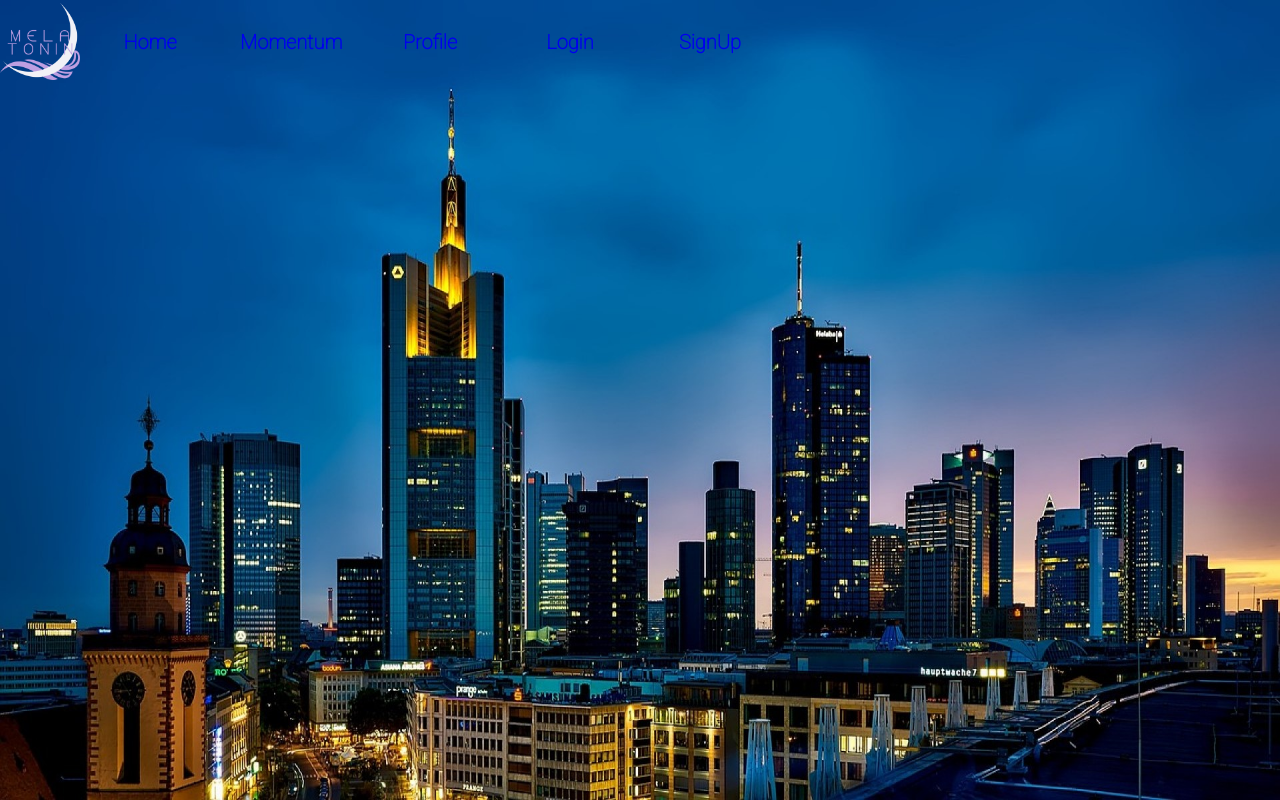
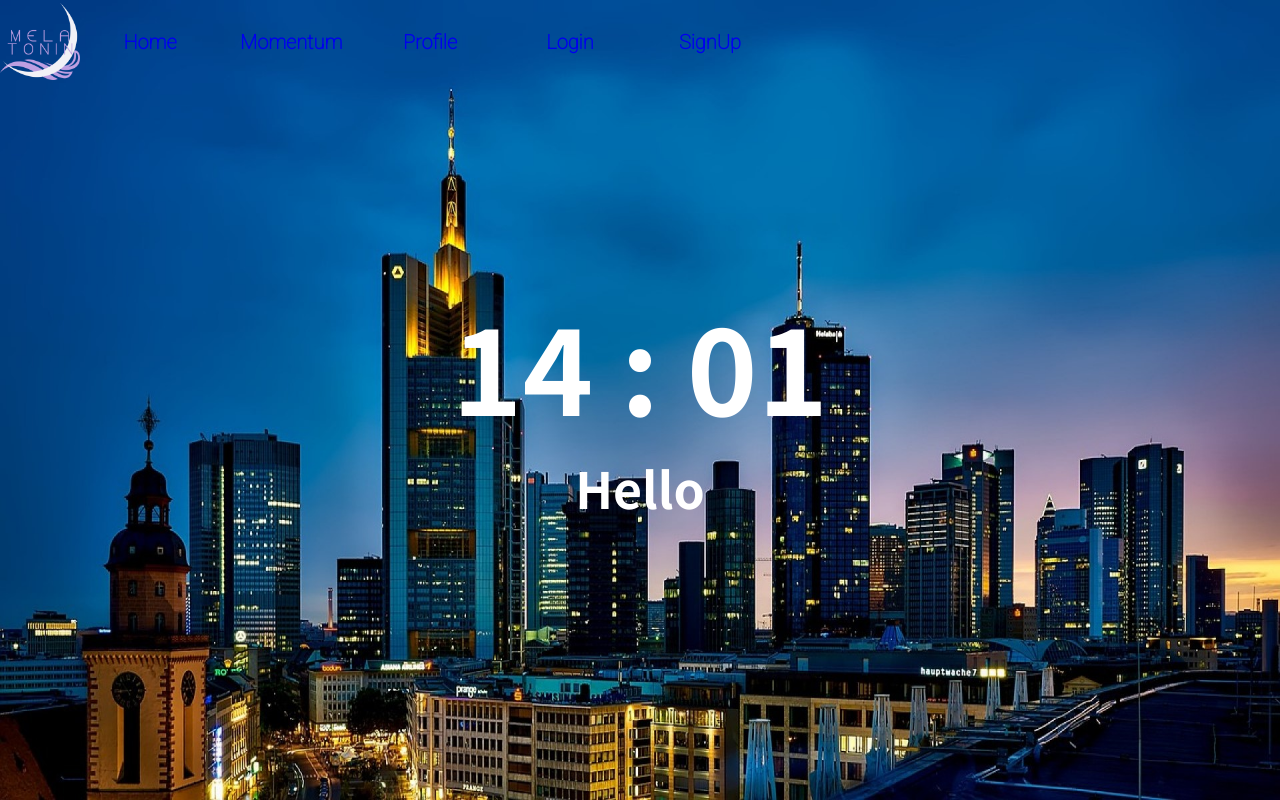
Before and after one commit to MELATONIN99/Melatonin, a React (Create React App) app: page /momentum in a window 1280 px wide. Built offline with nearby package versions, Linux system fonts and the light colour scheme; the HTML template or start-up script is replaced by a standard one.

Commit message:
feat. Momentum페이지 진입시 시계기능, 유저정보 가져와 화면에 닉네임 표시

```diff
--- a/src/App.css
+++ b/src/App.css
@@ -1,5 +1,5 @@
 @import url('https://fonts.googleapis.com/css2?family=Noto+Sans+KR:wght@100&family=Roboto:wght@100&display=swap');
-
+@import url('https://fonts.googleapis.com/css2?family=Noto+Sans+KR:wght@700&display=swap');
 
 
 /* 사용색상코드(진함내림차순)
--- a/src/component/background.js
+++ b/src/component/background.js
@@ -7,7 +7,7 @@ const RandombackContainer = styled.div`
 `;
 
 const RandombackImage = styled.img`
-    z-index: -1;
+    z-index: -99;
 `
 
 export default function Background() {
--- /dev/null
+++ b/src/component/clock.js
@@ -0,0 +1,21 @@
+import { useEffect, useState } from "react";
+
+
+
+export default function Clock(){
+    const ForClock=()=>{
+    const date = new Date();
+    const hours = String(date.getHours()).padStart(2, "0");
+    const minutes = String(date.getMinutes()).padStart(2, "0");
+    return `${hours} : ${minutes}`
+    }
+    const [nowtime, setNowTime] = useState(ForClock());
+    useEffect(() => {
+        const interval = setInterval(() => setNowTime(ForClock()), 5000);
+
+        return () => clearInterval(interval);
+      }, []);
+return(
+<>{nowtime}</>
+);
+};
--- a/src/routes/momentum.js
+++ b/src/routes/momentum.js
@@ -1,15 +1,55 @@
 import styled from "styled-components";
 import Background from "../component/background"
-//import Navigation from "../component/navigation"//
+import { auth } from "../firebase/firebase";
+import Clock from "../component/clock";
 
 
 
+const Overlay = styled.div`
+    z-index: -1;
+    position: absolute;
+    top: 0;
+    left: 0;
+    width: 100%;
+    height: 100%;
+    display: flex;
+    flex-direction: column;
+    justify-content: center;
+    align-items: center;
+    color: white;
+    font-family: 'Noto Sans KR', sans-serif;
+`;
+
+const ClockWrapper = styled.div`
+  font-weight: bold;
+  font-size: 120px;
+`;
+
+const Greeting = styled.div`
+    font-size: 50px;
+    margin: 0px;
+    font-weight: bold;
+`;
 
 
 export default function Momentum() {
+
+
+    const user = auth.currentUser;
+    let displayName;
+if ( user !== null) {
+    displayName = user.displayName;
+}
     return(
-       <Background>
-       </Background>
+    <div>
+       <Background/>
+       <Overlay>
+        <ClockWrapper>
+            <Clock/>
+        </ClockWrapper>
+       <Greeting>Hello {displayName}</Greeting>
+       </Overlay>
+    </div>
     )
 
 }
```
